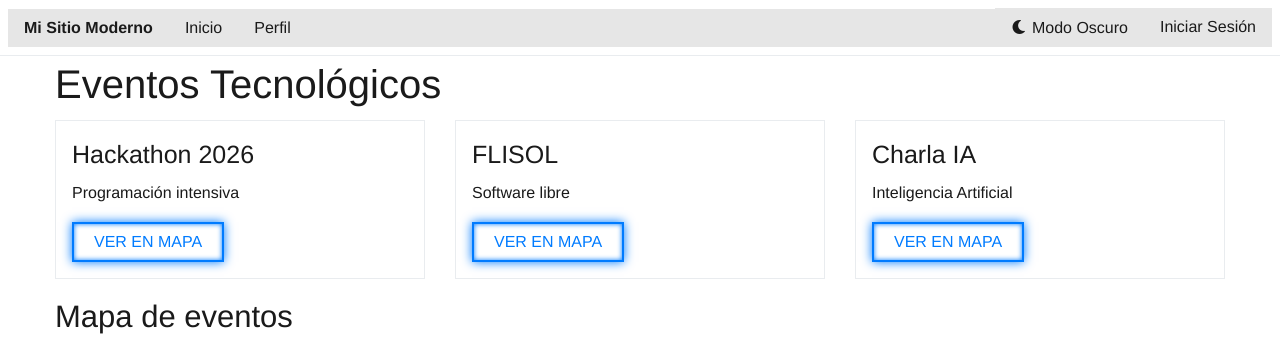
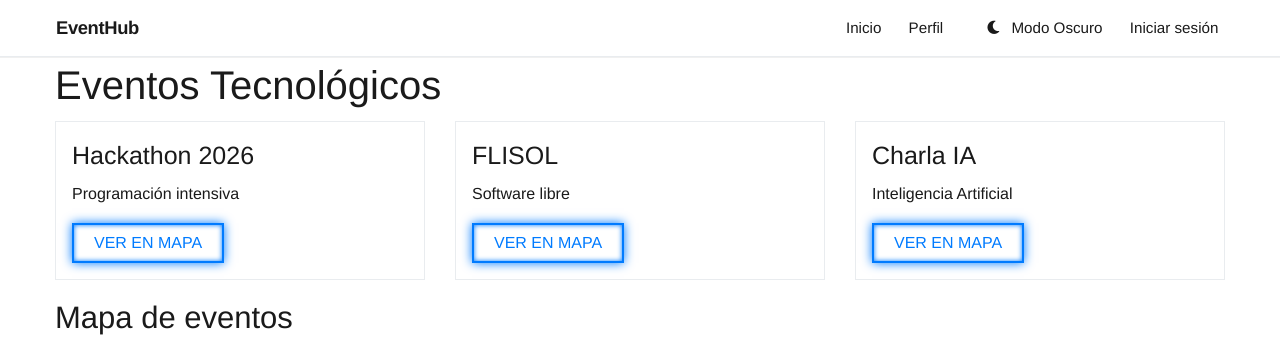
Before and after one commit to Tom-com-ar/Event-Hub, a PHP site: page /index.php in a window 1280 px wide. Shown: the top 339 px of the page. Run offline with PHP 8.4, Linux system fonts and the light colour scheme.

Commit message:
Header modificado y Modo Oscuro

```diff
--- a/assets/css/style.css
+++ b/assets/css/style.css
@@ -13,6 +13,7 @@
     --input-border: #cacaca;
     --link-color: #007bff;
     --link-hover: #0056b3;
+    --header-shadow: 0 1px 0 rgba(0, 0, 0, 0.06);
 }
 
 /* Variables — modo oscuro (clase en <html>) */
@@ -30,6 +31,7 @@ html.dark-mode {
     --input-border: #30363d;
     --link-color: #58a6ff;
     --link-hover: #79c0ff;
+    --header-shadow: 0 1px 0 rgba(240, 246, 252, 0.1);
 }
 
 /* Compatibilidad si solo se añade la clase al body */
@@ -47,6 +49,7 @@ body.dark-mode {
     --input-border: #30363d;
     --link-color: #58a6ff;
     --link-hover: #79c0ff;
+    --header-shadow: 0 1px 0 rgba(240, 246, 252, 0.1);
 }
 
 /* Estilos base */
@@ -80,23 +83,193 @@ a:hover {
     color: var(--link-hover);
 }
 
-.top-bar {
+/* Cabecera responsive + modo claro/oscuro vía variables */
+.site-header {
+    position: sticky;
+    top: 0;
+    z-index: 1000;
     background-color: var(--top-bar-bg);
     color: var(--top-bar-text);
-    transition: background-color 0.3s, color 0.3s;
     border-bottom: 1px solid var(--card-border);
+    box-shadow: var(--header-shadow);
+    transition: background-color 0.3s, color 0.3s, border-color 0.3s, box-shadow 0.3s;
 }
 
-.top-bar a {
-    color: var(--top-bar-text);
+.site-header-inner {
+    display: flex;
+    flex-wrap: wrap;
+    align-items: center;
+    justify-content: space-between;
+    gap: 0.75rem 1rem;
+    max-width: 75rem;
+    margin: 0 auto;
+    padding: 0.65rem max(1rem, env(safe-area-inset-right)) 0.65rem max(1rem, env(safe-area-inset-left));
 }
 
-.top-bar a:hover {
+.site-brand {
+    font-weight: 700;
+    font-size: 1.15rem;
+    letter-spacing: -0.02em;
+    color: var(--top-bar-text);
+    text-decoration: none;
+    line-height: 1.2;
+}
+
+.site-brand:hover {
     color: var(--primary-color);
 }
 
-.top-bar .menu-text {
+.site-header .site-nav-wrap a {
     color: var(--top-bar-text);
+    text-decoration: none;
+}
+
+.site-header .site-nav-wrap a:hover {
+    color: var(--primary-color);
+}
+
+.site-nav-toggle {
+    display: inline-flex;
+    align-items: center;
+    justify-content: center;
+    width: 2.75rem;
+    height: 2.75rem;
+    margin-left: auto;
+    padding: 0;
+    border: 1px solid var(--card-border);
+    border-radius: 10px;
+    background: var(--secondary-color);
+    color: var(--top-bar-text);
+    cursor: pointer;
+    transition: background 0.2s, border-color 0.2s, color 0.2s;
+}
+
+.site-nav-toggle:hover {
+    border-color: var(--primary-color);
+    color: var(--primary-color);
+}
+
+.site-nav-toggle-bars {
+    display: flex;
+    flex-direction: column;
+    justify-content: center;
+    gap: 5px;
+    width: 1.25rem;
+}
+
+.site-nav-toggle-line {
+    display: block;
+    height: 2px;
+    background: currentColor;
+    border-radius: 1px;
+    transition: transform 0.25s ease, opacity 0.2s ease;
+}
+
+.site-nav-toggle.is-active .site-nav-toggle-line:nth-child(1) {
+    transform: translateY(7px) rotate(45deg);
+}
+
+.site-nav-toggle.is-active .site-nav-toggle-line:nth-child(2) {
+    opacity: 0;
+}
+
+.site-nav-toggle.is-active .site-nav-toggle-line:nth-child(3) {
+    transform: translateY(-7px) rotate(-45deg);
+}
+
+.site-nav-wrap {
+    display: none;
+    width: 100%;
+    flex-direction: column;
+    gap: 0.25rem;
+    padding-top: 0.5rem;
+    margin-top: 0.25rem;
+    border-top: 1px solid var(--card-border);
+}
+
+.site-nav-wrap.is-open {
+    display: flex;
+}
+
+.site-nav-list,
+.site-nav-actions {
+    list-style: none;
+    margin: 0;
+    padding: 0;
+}
+
+.site-nav-list li + li,
+.site-nav-actions li + li {
+    border-top: 1px solid var(--card-border);
+}
+
+.site-nav-list a,
+.site-nav-actions a {
+    display: block;
+    padding: 0.85rem 0.15rem;
+    font-size: 0.95rem;
+}
+
+.site-nav-theme i {
+    margin-right: 0.35rem;
+    width: 1em;
+    text-align: center;
+}
+
+@media (min-width: 640px) {
+    .site-nav-toggle {
+        display: none;
+    }
+
+    .site-header-inner {
+        flex-wrap: nowrap;
+        padding-top: 0.5rem;
+        padding-bottom: 0.5rem;
+    }
+
+    .site-nav-wrap {
+        display: flex;
+        flex-direction: row;
+        flex-wrap: nowrap;
+        align-items: center;
+        justify-content: flex-end;
+        gap: 1.5rem 2rem;
+        width: auto;
+        flex: 1;
+        margin-top: 0;
+        padding-top: 0;
+        border-top: none;
+    }
+
+    .site-nav-wrap.is-open {
+        display: flex;
+    }
+
+    .site-nav-primary,
+    .site-nav-secondary {
+        display: flex;
+        align-items: center;
+    }
+
+    .site-nav-list,
+    .site-nav-actions {
+        display: flex;
+        flex-direction: row;
+        flex-wrap: wrap;
+        align-items: center;
+        gap: 0.25rem 1rem;
+    }
+
+    .site-nav-list li + li,
+    .site-nav-actions li + li {
+        border-top: none;
+    }
+
+    .site-nav-list a,
+    .site-nav-actions a {
+        display: inline-block;
+        padding: 0.5rem 0.35rem;
+    }
 }
 
 .card {
@@ -350,8 +523,8 @@ html.dark-mode .comment-card.light textarea {
     background: rgba(255, 255, 255, 0.08);
 }
 
-html.dark-mode #toggleDarkMode:hover {
-    background: rgba(255, 255, 255, 0.06);
+.site-header #toggleDarkMode:hover {
+    opacity: 0.92;
 }
 
 .success-message {
--- a/assets/js/app.js
+++ b/assets/js/app.js
@@ -1,4 +1,4 @@
-// Modo oscuro: <html class="dark-mode"> + localStorage (theme-init.php evita flash al cargar)
+// Modo oscuro + menú móvil del header
 (function () {
     function setTheme(isDark) {
         var root = document.documentElement;
@@ -16,8 +16,8 @@
         var toggleButton = document.getElementById('toggleDarkMode');
         if (toggleButton) {
             toggleButton.innerHTML = isDark
-                ? '<i class="fas fa-sun"></i> Modo Claro'
-                : '<i class="fas fa-moon"></i> Modo Oscuro';
+                ? '<i class="fas fa-sun" aria-hidden="true"></i> <span class="site-nav-theme-label">Modo Claro</span>'
+                : '<i class="fas fa-moon" aria-hidden="true"></i> <span class="site-nav-theme-label">Modo Oscuro</span>';
         }
     }
 
@@ -29,18 +29,52 @@
         setTheme(wantDark);
     }
 
+    function closeMobileNav(navWrap, navBtn) {
+        if (!navWrap || !navBtn) return;
+        navWrap.classList.remove('is-open');
+        navBtn.classList.remove('is-active');
+        navBtn.setAttribute('aria-expanded', 'false');
+    }
+
     document.addEventListener('DOMContentLoaded', function () {
-        // Refuerza preferencia por si falta theme-init en alguna página
         syncFromStorage();
 
         var toggleButton = document.getElementById('toggleDarkMode');
-        if (!toggleButton) {
-            return;
+        if (toggleButton) {
+            toggleButton.addEventListener('click', function (e) {
+                e.preventDefault();
+                setTheme(!document.documentElement.classList.contains('dark-mode'));
+            });
         }
 
-        toggleButton.addEventListener('click', function (e) {
-            e.preventDefault();
-            setTheme(!document.documentElement.classList.contains('dark-mode'));
-        });
+        var navToggle = document.getElementById('navToggle');
+        var headerNav = document.getElementById('headerNav');
+        if (navToggle && headerNav) {
+            navToggle.addEventListener('click', function () {
+                var open = headerNav.classList.toggle('is-open');
+                navToggle.classList.toggle('is-active', open);
+                navToggle.setAttribute('aria-expanded', open ? 'true' : 'false');
+            });
+
+            headerNav.querySelectorAll('a').forEach(function (link) {
+                link.addEventListener('click', function () {
+                    if (window.matchMedia('(max-width: 639px)').matches) {
+                        closeMobileNav(headerNav, navToggle);
+                    }
+                });
+            });
+
+            window.addEventListener('resize', function () {
+                if (window.matchMedia('(min-width: 640px)').matches) {
+                    closeMobileNav(headerNav, navToggle);
+                }
+            });
+
+            document.addEventListener('keydown', function (e) {
+                if (e.key === 'Escape') {
+                    closeMobileNav(headerNav, navToggle);
+                }
+            });
+        }
     });
 })();
--- a/includes/header.php
+++ b/includes/header.php
@@ -1,19 +1,40 @@
-<div class="top-bar">
-    <div class="top-bar-left">
-        <ul class="dropdown menu" data-dropdown-menu>
-            <li class="menu-text">Mi Sitio Moderno</li>
-            <li><a href="index.php">Inicio</a></li>
-            <li><a href="pages/perfil.php">Perfil</a></li>
+<?php
+$scriptName = $_SERVER['SCRIPT_NAME'] ?? '';
+$inPages = strpos($scriptName, '/pages/') !== false;
+$home = $inPages ? '../index.php' : 'index.php';
+$perfil = $inPages ? 'perfil.php' : 'pages/perfil.php';
+$login = $inPages ? 'login.php' : 'pages/login.php';
+$logout = $inPages ? '../backend/logout.php' : 'backend/logout.php';
+?>
+<header class="site-header" role="banner">
+    <div class="site-header-inner">
+        <a class="site-brand" href="<?php echo htmlspecialchars($home, ENT_QUOTES, 'UTF-8'); ?>">EventHub</a>
+        <button type="button" class="site-nav-toggle" id="navToggle" aria-label="Abrir o cerrar menú" aria-expanded="false" aria-controls="headerNav">
+            <span class="site-nav-toggle-bars" aria-hidden="true">
+                <span class="site-nav-toggle-line"></span>
+                <span class="site-nav-toggle-line"></span>
+                <span class="site-nav-toggle-line"></span>
+            </span>
+        </button>
+        <div class="site-nav-wrap" id="headerNav">
+            <nav class="site-nav-primary" aria-label="Secciones">
+                <ul class="site-nav-list">
+                    <li><a href="<?php echo htmlspecialchars($home, ENT_QUOTES, 'UTF-8'); ?>">Inicio</a></li>
+                    <li><a href="<?php echo htmlspecialchars($perfil, ENT_QUOTES, 'UTF-8'); ?>">Perfil</a></li>
                 </ul>
-    </div>
-    <div class="top-bar-right">
-        <ul class="menu">
-            <li><a href="#" id="toggleDarkMode"><i class="fas fa-moon"></i> Modo Oscuro</a></li>
+            </nav>
+            <nav class="site-nav-secondary" aria-label="Cuenta y apariencia">
+                <ul class="site-nav-actions">
+                    <li>
+                        <a href="#" id="toggleDarkMode" class="site-nav-theme"><i class="fas fa-moon" aria-hidden="true"></i> <span class="site-nav-theme-label">Modo Oscuro</span></a>
+                    </li>
                     <?php if (isset($_SESSION['usuario'])): ?>
-                <li><a href="backend/logout.php">Cerrar Sesión</a></li>
+                        <li><a href="<?php echo htmlspecialchars($logout, ENT_QUOTES, 'UTF-8'); ?>">Cerrar sesión</a></li>
                     <?php else: ?>
-                <li><a href="pages/login.php">Iniciar Sesión</a></li>
+                        <li><a href="<?php echo htmlspecialchars($login, ENT_QUOTES, 'UTF-8'); ?>">Iniciar sesión</a></li>
                     <?php endif; ?>
                 </ul>
+            </nav>
         </div>
     </div>
+</header>
```
Also changed, not shown: lista.md (+0 -8 lines). Lines whose indentation alone changed are shown as unchanged.
